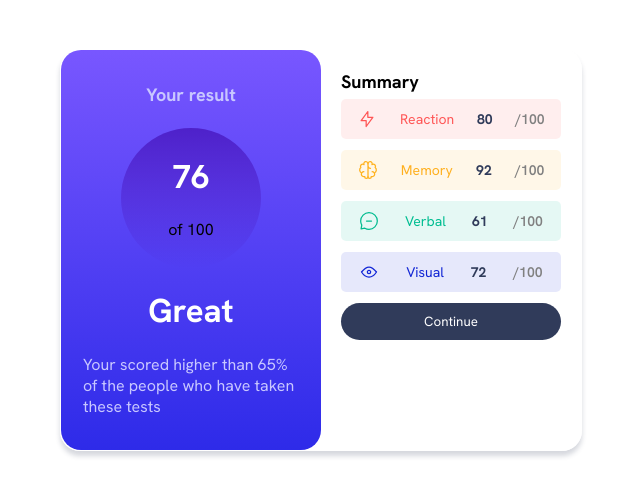
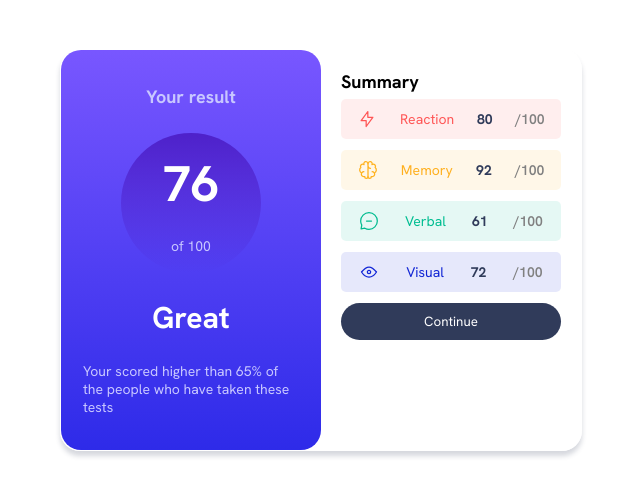
Before and after one commit to HananeEL-2023/Results-summary-component, a plain HTML site: page index.html in a window 1280 px wide. Shown: the whole page, without its empty margins (319-959 px from the left). Drawn offline with Linux system fonts and the light colour scheme.

Commit message:
First section (Version desktop) is done

```diff
--- a/CSS/results-summary-component.css
+++ b/CSS/results-summary-component.css
@@ -48,12 +48,21 @@
   padding: 20px;
 }
 .score-span {
-  font-size: 33px;
+  font-size: 50px;
+  color: hsl(0, 0%, 100%);
+  font-weight: 700;
+}
+.prc {
+  color: hsl(241, 100%, 89%);
+  font-size: 14px;
+}
+.message-span {
+  font-size: 30px;
   color: hsl(0, 0%, 100%);
   font-weight: 700;
 }
 .message-result {
-  font-size: 16px;
+  font-size: 14px;
   color: hsl(241, 100%, 89%);
 }
 .summary-container {
--- a/index.html
+++ b/index.html
@@ -19,8 +19,8 @@
     <div class="container">
       <div class="result-container">
         <h1 class="result-title">Your result</h1>
-        <p class="score"><span class="score-span">76</span></br>of 100</p>
-        <p class="score-span">Great</p>
+        <p class="score"><span class="score-span">76</span></br><span class="prc">of 100</span></p>
+        <p class="message-span">Great</p>
         <p class="message-result">Your scored higher than 65% of the people who have taken these tests</p>
       </div>
       <div class="summary-container">
```
